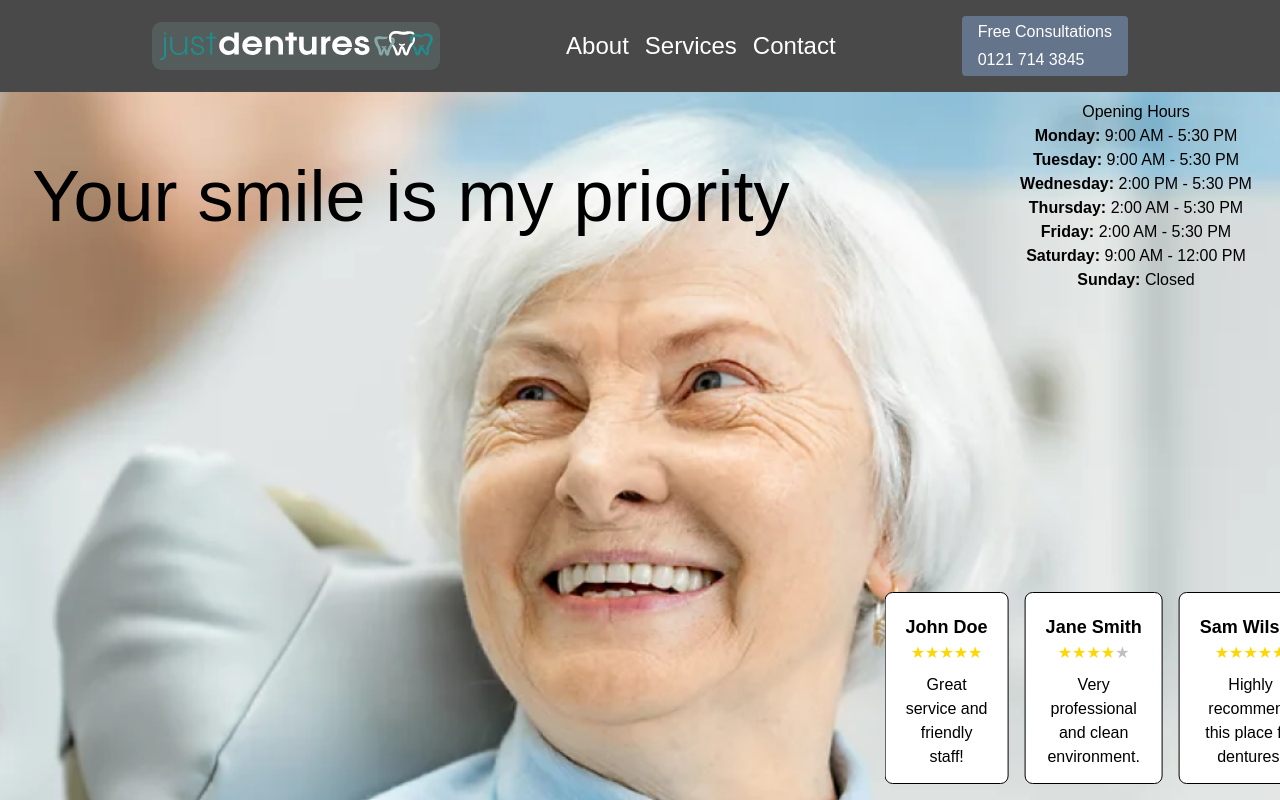
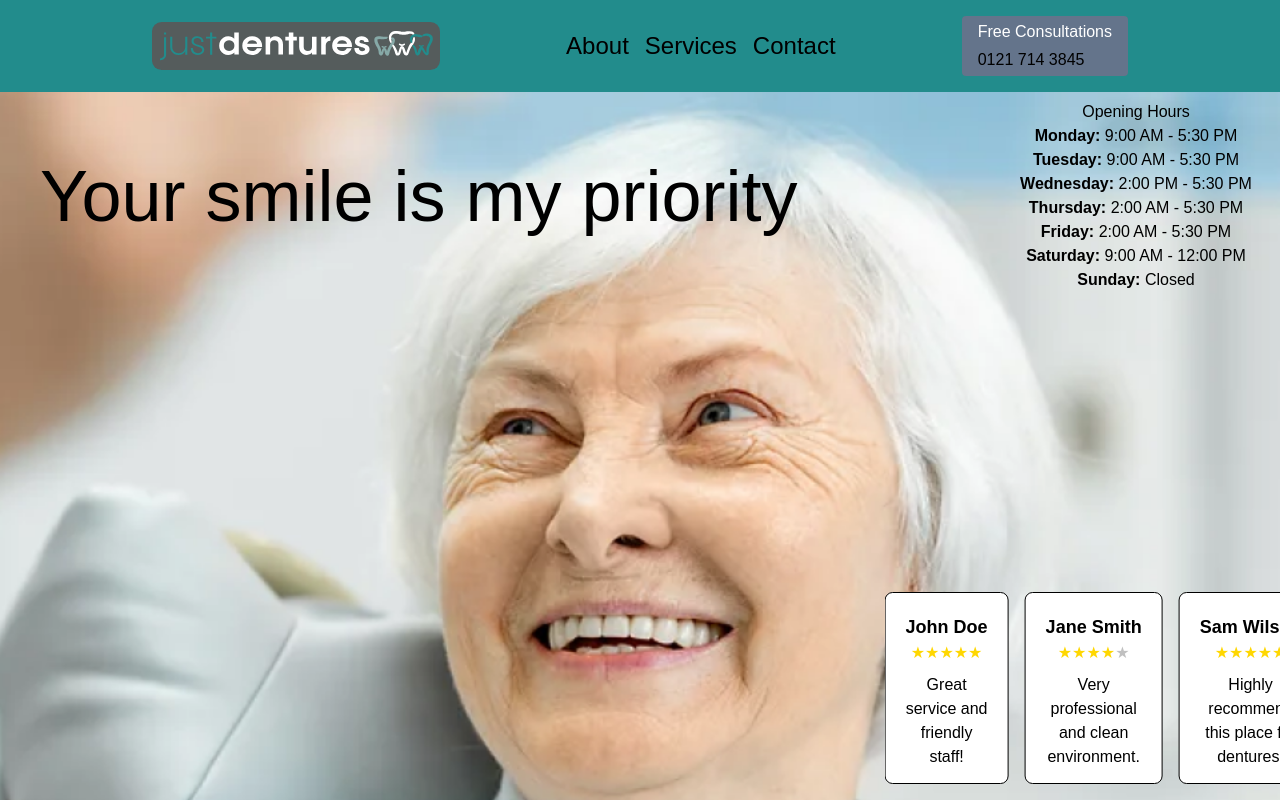
Before and after one commit to alex-lougheed4/teefies, a React (Vite) app: page / in a window 1280 px wide. Shown: the top 800 px of the page. Built offline with nearby package versions, Linux system fonts and the light colour scheme.

Commit message:
layout tweaks

```diff
--- a/src/App.tsx
+++ b/src/App.tsx
@@ -1,10 +1,8 @@
-import Navbar from './components/Navbar'
 import { Home } from './pages/Home'
 
 const App = () => {
   return (
     <div className="min-h-screen bg-primaryTeal">
-      <Navbar />
       <Home />
     </div>
   )
--- a/src/components/Navbar.tsx
+++ b/src/components/Navbar.tsx
@@ -2,8 +2,8 @@ import Logo from '@/assets/grey-bg-logo.svg'
 
 const Navbar: React.FC = () => {
   return (
-    <nav className="sticky top-0 z-50 mx-auto bg-baseGrey p-4">
-      <div className="container mx-auto flex items-center justify-between text-white">
+    <nav className="sticky top-0 z-50 mx-auto bg-primaryTeal/50 p-4">
+      <div className="container mx-auto flex items-center justify-between text-black">
         <div>
           <a href="#hero">
             <img src={Logo} alt="Christmas Logo" className="h-12 w-72" />
--- a/src/pages/Home.tsx
+++ b/src/pages/Home.tsx
@@ -4,6 +4,7 @@ import ProfilePicture from '@/assets/andrew.jpg'
 import DentureReline from '@/assets/denture-reline.jpg'
 import DentureRepair from '@/assets/denture-repair.jpg'
 import NewDenture from '@/assets/new-denture.jpg'
+import Navbar from '@/components/Navbar'
 import OpenTimeCard from '@/components/OpenTimeCard'
 import { ReviewCarousel } from '@/components/ReviewCarousel'
 
@@ -60,9 +61,12 @@ export const Home = () => {
   ]
   return (
     <>
-      <div id="hero" className="h-[90vh] w-full bg-hero bg-cover bg-center ">
+      <Navbar />
+      <div id="hero" className="h-screen bg-hero bg-cover bg-center">
         <div className="flex flex-row items-center justify-between">
-          <h1 className="ml-8 text-7xl">Your smile is my priority</h1>
+          <h1 className="ml-10 text-7xl text-black">
+            Your smile is my priority
+          </h1>
           <OpenTimeCard />
         </div>
         <div className="absolute bottom-0 w-full">
@@ -92,7 +96,6 @@ export const Home = () => {
               </p>
               <h3>What can we do? </h3>
               <p className="text-md mt-2 text-black">
-                {' '}
                 A CDT is able to oversee the patient’s whole denture journey.
                 They can treatment plan (complete dentures), take the
                 impressions, do a bite registration and then manufacture the
```
